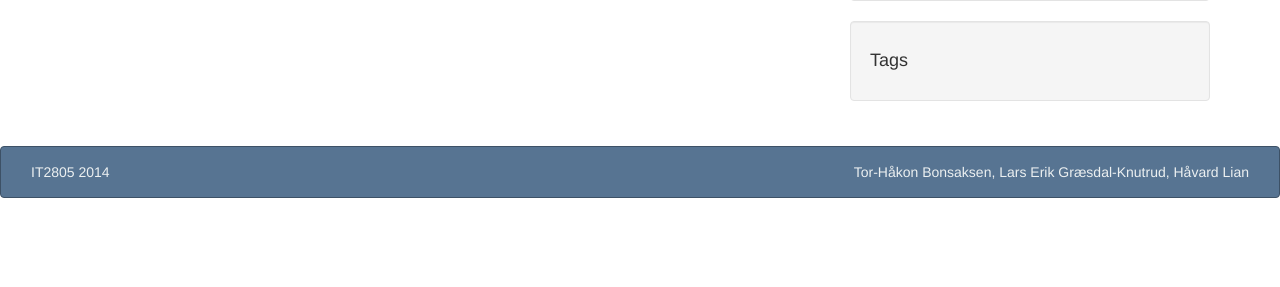
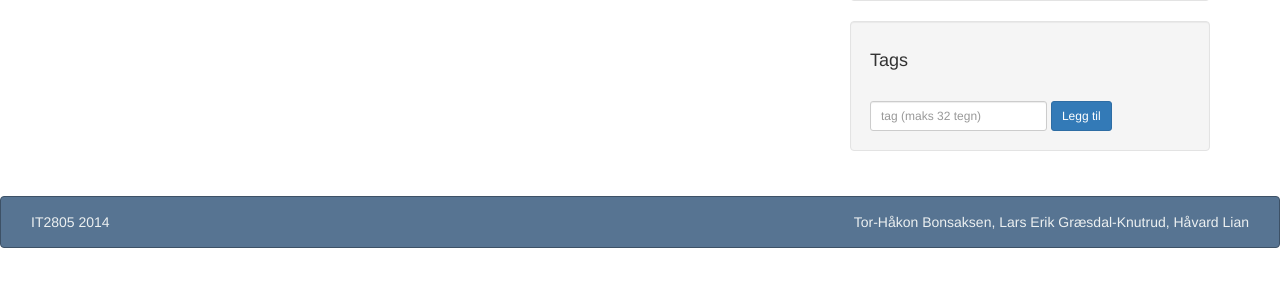
Before and after one commit to Torrib/gradestats, a Django app: template templates/course.html in a window 1280 px wide. Shown: the part 296-583 px from the top of the page. Run offline with Django 3.2, Linux system fonts and the light colour scheme; the template is opened without the code that fills it, so the values that code supplies are empty; some libraries are stand-ins or nearby versions.

Commit message:
Tags can now be added from sidebar

```diff
--- a/gradestats/urls.py
+++ b/gradestats/urls.py
@@ -6,6 +6,7 @@ urlpatterns = patterns('grades.views',
     url(r'^$', 'index', name='index'),
     url(r'^index/$', 'index', name='index'),
     url(r'^course/(?P<course_code>[a-zA-Z\xc5K]{2,5}[\d]{2,4})/$', 'course', name='course'),
+    url(r'^course/(?P<course_code>[a-zA-Z\xc5K]{2,5}[\d]{2,4})/tags/add/$', 'add_tag', name='add_tag'),
     url(r'^course/(?P<course_code>[a-zA-Z\xc5K]{2,5}[\d]{2,4})/grades/$', 'get_grades', name='get_grades'),
     url(r'^search/$', 'search', name='search'),
     url(r'^report/$', 'report', name='report'),
--- a/templates/course.html
+++ b/templates/course.html
@@ -51,11 +51,24 @@
 
         <div class="well">
             <h4>Tags</h4>
-                <div class="tags">
-                {% for tag in tags %}
-                    <button type="button" class="btn disabled btn-default">{{ tag.tag }}</button>
-                {% endfor %}
-                </div>
+            <ul class="nav nav-list">
+                <li>
+                     <div class="tags">
+                    {% for tag in tags %}
+
+                        <a href="/search?query={{ tag.tag }}" class="btn btn-default" role="button">{{ tag.tag }}</a>
+                    {% endfor %}
+                    </div>
+                    <br />
+                </li>
+                <li>
+                    <form class="form-inline" action="tags/add/" method="POST">
+                        {%  csrf_token %}
+                        <input name="tag" type="text" placeholder="tag (maks 32 tegn)" class="form-control input-sm" />
+                        <button type="submit" class="btn btn-sm btn-primary">Legg til</button>
+                    </form>
+                </li>
+            </ul>
         </div>
     </div>
 </div>
```
Also changed, not shown: grades/views.py (+12 -1 lines).
